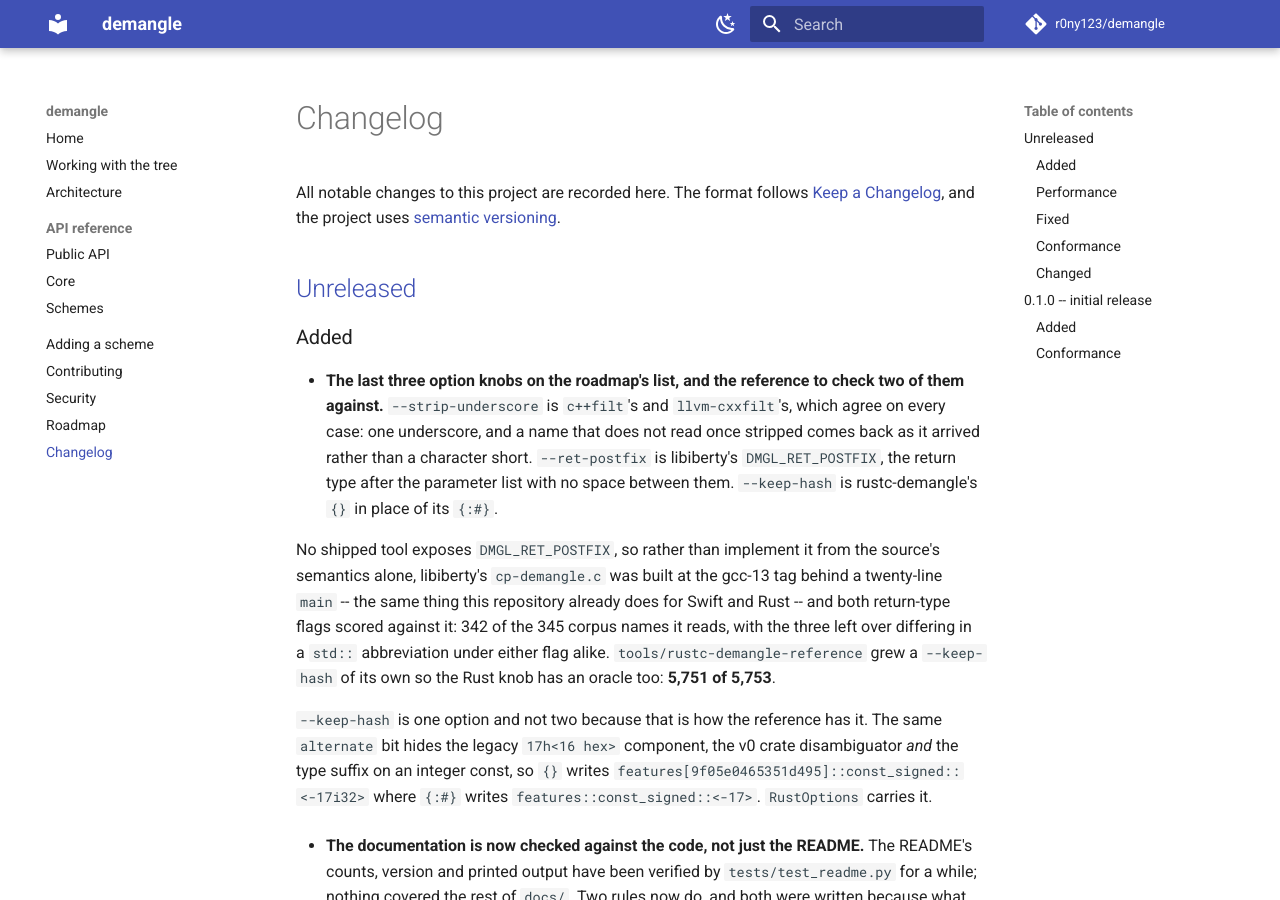
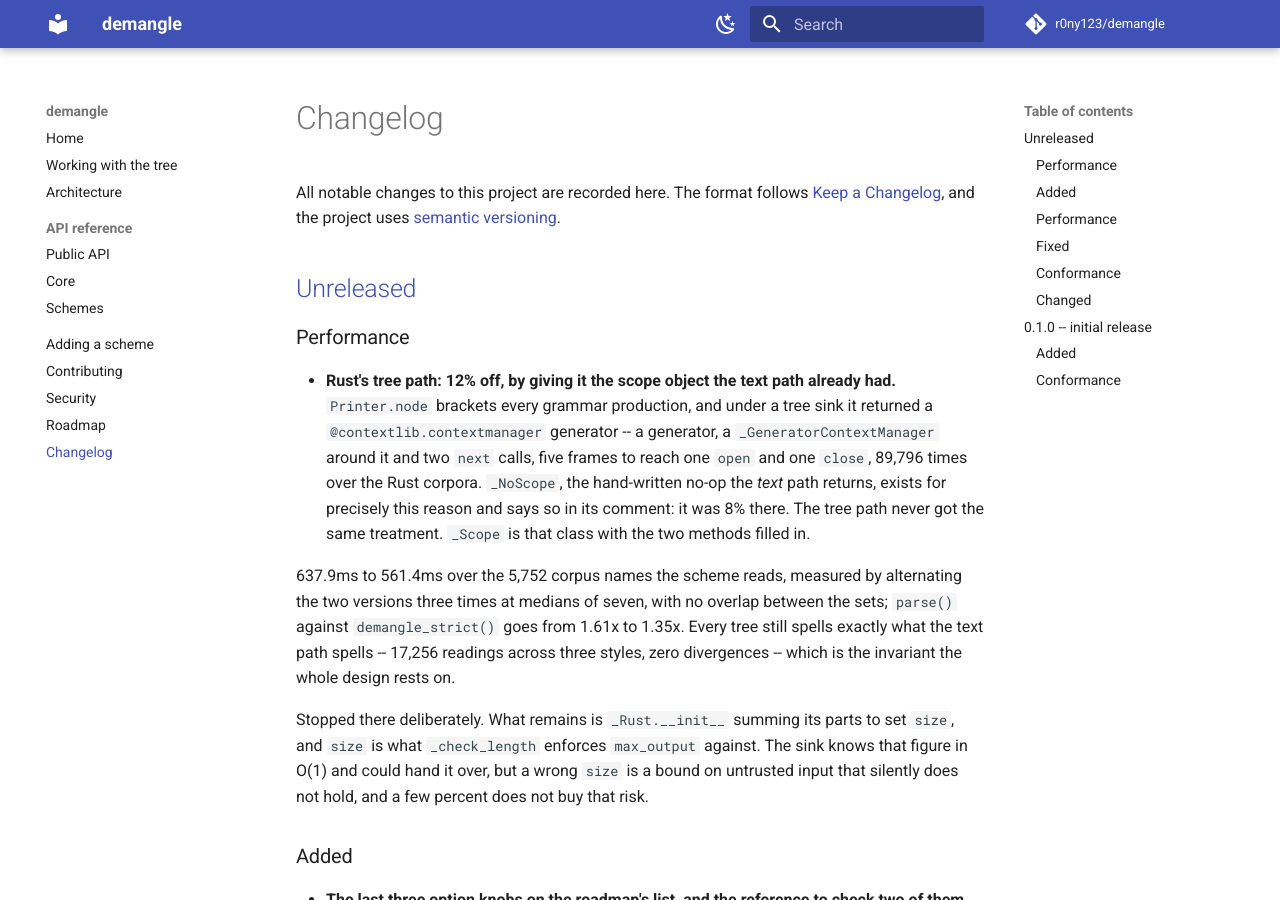
Before and after one commit to r0ny123/demangle, an MkDocs documentation site: the page built from docs/CHANGELOG.md, in a window 1280 px wide and 900 px high. Built offline with MkDocs 1.6.1 and Material for MkDocs 9.7.7, drawn with Linux system fonts in a browser that asks for light colours; comment, search, counter and statistics services are not loaded.

Commit message:
perf(rust): give the tree path the scope object the text path already had
`Printer.node` brackets every grammar production. Under a text sink it has
returned a hand-written no-op scope since the day someone measured
`contextlib` at 8% of that path; under a tree sink it still returned a
`@contextlib.contextmanager` generator -- a generator object, a
`_GeneratorContextManager` around it and two `next` calls, five frames to
reach one `open` and one `close`, 89,796 times over the Rust corpora.

`_Scope` is that same class with the two methods filled in. It closes on the
exception path too, so a caller that catches `UnableTov0Demangle` and keeps
using the sink still sees a balanced stack, and it returns false so the
exception propagates.

637.9ms to 561.4ms over the 5,752 corpus names the scheme reads, measured by
alternating the two versions three times at medians of seven, with no overlap
between the sets; `parse()` against `demangle_strict()` goes from 1.61x to
1.35x. Every tree still spells exactly what the text path spells: 17,256
readings across three styles, zero divergences.

Stopping here on purpose. What is left is `_Rust.__init__` summing its parts
to set `size`, and `size` is what `_check_length` enforces `max_output`
against. The sink knows that figure in O(1) and could hand it over, but a
wrong `size` is a bound on untrusted input that silently does not hold, and a
few percent does not buy that risk.

```diff
--- a/CHANGELOG.md
+++ b/CHANGELOG.md
@@ -5,6 +5,28 @@ All notable changes to this project are recorded here. The format follows
 [semantic versioning](https://semver.org/spec/v2.0.0.html).
 
 ## [Unreleased]
+
+### Performance
+
+- **Rust's tree path: 12% off, by giving it the scope object the text path already had.**
+  `Printer.node` brackets every grammar production, and under a tree sink it returned a
+  `@contextlib.contextmanager` generator -- a generator, a `_GeneratorContextManager`
+  around it and two `next` calls, five frames to reach one `open` and one `close`, 89,796
+  times over the Rust corpora. `_NoScope`, the hand-written no-op the *text* path returns,
+  exists for precisely this reason and says so in its comment: it was 8% there. The tree
+  path never got the same treatment. `_Scope` is that class with the two methods filled
+  in.
+
+  637.9ms to 561.4ms over the 5,752 corpus names the scheme reads, measured by alternating
+  the two versions three times at medians of seven, with no overlap between the sets;
+  `parse()` against `demangle_strict()` goes from 1.61x to 1.35x. Every tree still spells
+  exactly what the text path spells -- 17,256 readings across three styles, zero
+  divergences -- which is the invariant the whole design rests on.
+
+  Stopped there deliberately. What remains is `_Rust.__init__` summing its parts to set
+  `size`, and `size` is what `_check_length` enforces `max_output` against. The sink knows
+  that figure in O(1) and could hand it over, but a wrong `size` is a bound on untrusted
+  input that silently does not hold, and a few percent does not buy that risk.
 
 ### Added
 
```
Also changed, not shown: ROADMAP.md (+19 -9 lines), 1 other file.
